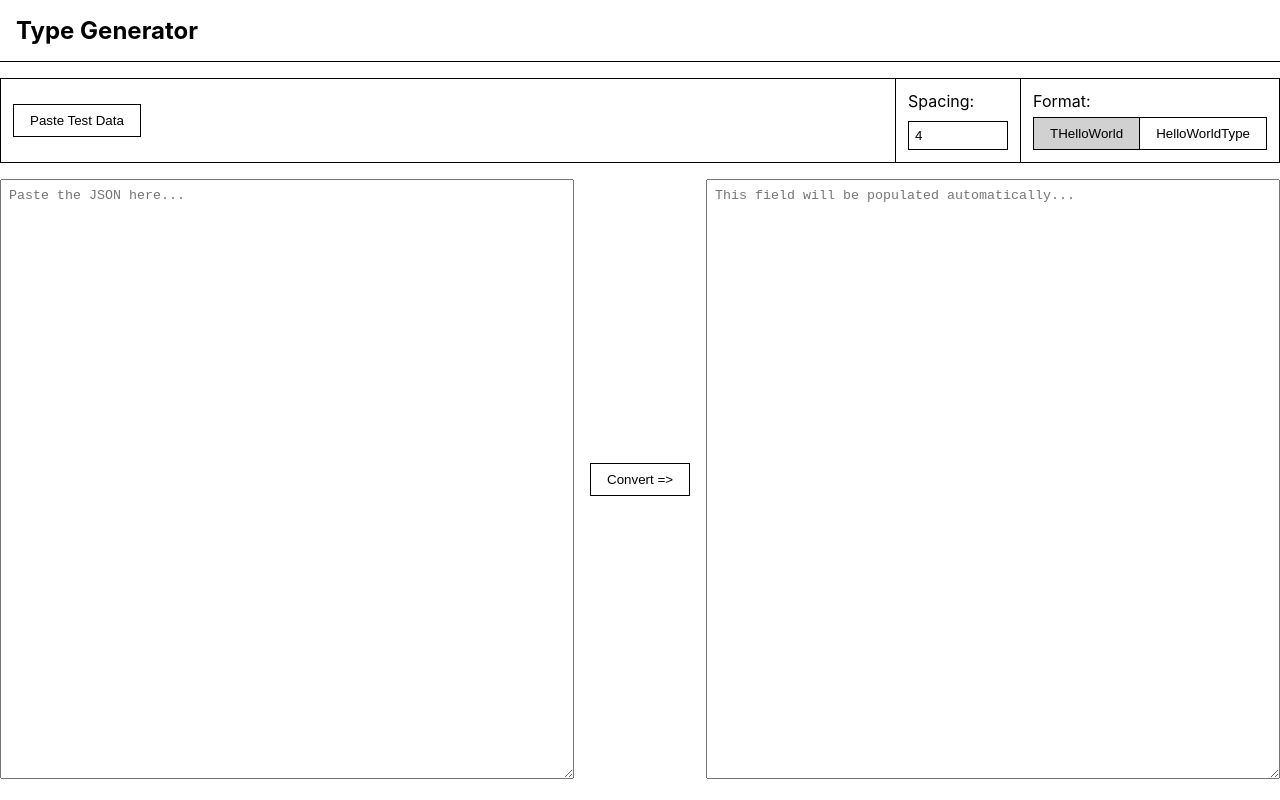
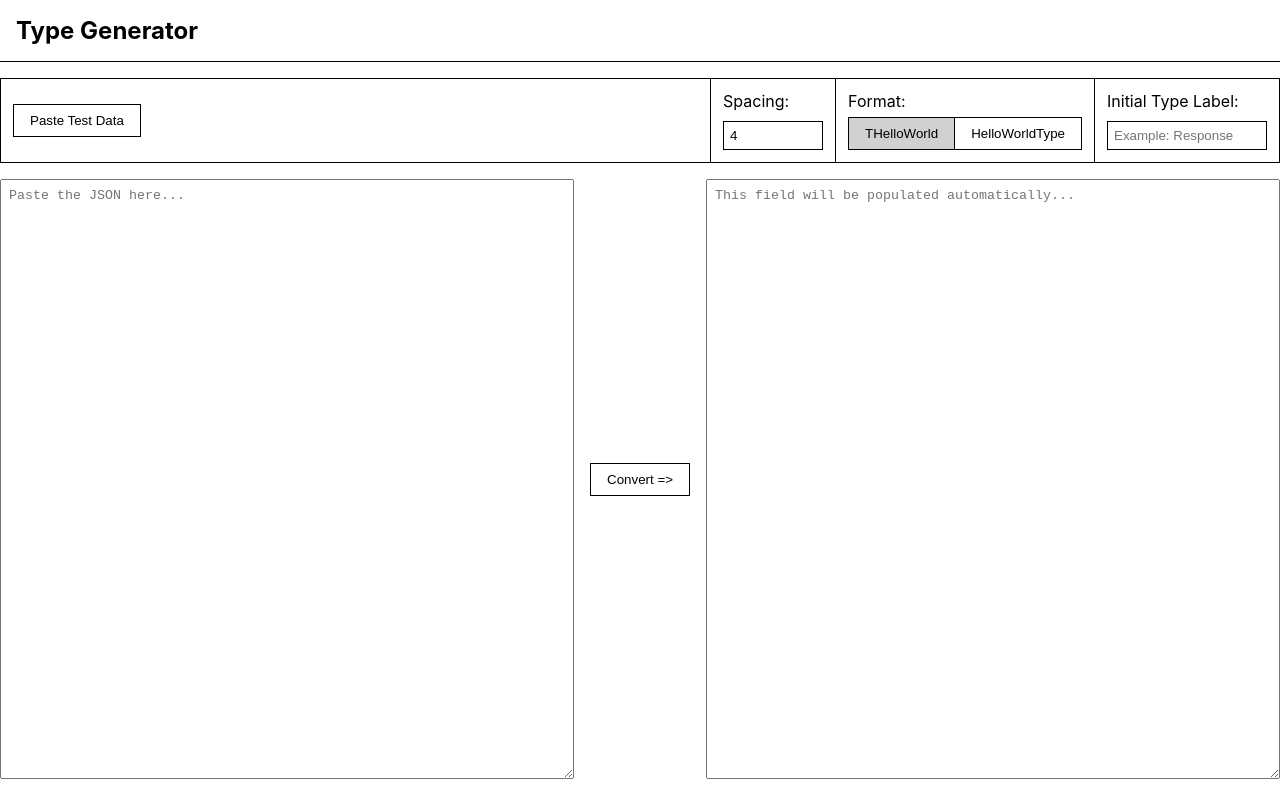
Before and after one commit to avaneeshtripathi/type-generator, a Next.js app: page / in a window 1280 px wide. Built offline with nearby package versions, Linux system fonts and the light colour scheme.

Commit message:
chore: minor fixes

```diff
--- a/data/test.json
+++ b/data/test.json
@@ -70,7 +70,12 @@
         "subtopic": "Demographics"
       },
       "name": "acs_yg_total_population_1",
-      "substitutions": []
+      "substitutions": [
+        {
+          "estimation": "ACS",
+          "duration": 2
+        }
+      ]
     }
   ]
 }
--- a/pages/index.tsx
+++ b/pages/index.tsx
@@ -102,6 +102,10 @@ const Home: NextPage = () => {
     []
   );
 
+  const handleInitialTypeLabelChange = useCallback((event) => {
+    setInitialTypeLabel(event.target.value.replace(/ /g, ""));
+  }, []);
+
   return (
     <>
       <Header />
@@ -111,16 +115,16 @@ const Home: NextPage = () => {
         </div>
         <div className={styles.singleActionsWrapper}>
           <div className={styles.singleActionCtr}>
-            <span>Spacing: </span>
+            <span>Spacing:</span>
             <input
               type="number"
-              className={styles.actionInput}
+              className={styles.actionNumberInput}
               value={spacingLength}
               onChange={handleSpacingChange}
             />
           </div>
           <div className={styles.singleActionCtr}>
-            <span>Format: </span>
+            <span>Format:</span>
             <div onClick={toggleFormat}>
               <Button {...(typeFormat && { className: styles.activeCta })}>
                 THelloWorld
@@ -130,11 +134,17 @@ const Home: NextPage = () => {
               </Button>
             </div>
           </div>
+          <div className={styles.singleActionCtr}>
+            <span>Initial Type Label:</span>
+            <input
+              className={styles.actionTextInput}
+              value={initialTypeLabel}
+              placeholder="Example: Response"
+              onChange={handleInitialTypeLabelChange}
+            />
+          </div>
         </div>
       </div>
-      {/* <div className={`${styles.container} ${styles.pasteActionCtr}`}>
-
-      </div> */}
       <div className={`${styles.container} ${styles.textBoxCtr}`}>
         <Textbox
           placeholder="Paste the JSON here..."
--- a/styles/Home.module.css
+++ b/styles/Home.module.css
@@ -32,8 +32,16 @@
   border-left: 1px solid #000;
 }
 
-.actionInput {
+.actionNumberInput {
   width: 100px;
+  border: 1px solid #000;
+  outline: unset;
+  padding-block: 4px;
+  padding-inline: 6px;
+}
+
+.actionTextInput {
+  width: 160px;
   border: 1px solid #000;
   outline: unset;
   padding-block: 4px;
```
